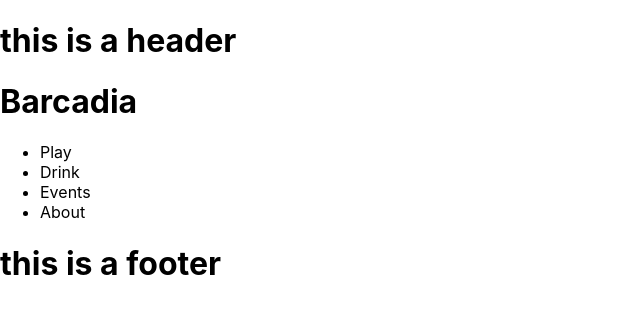
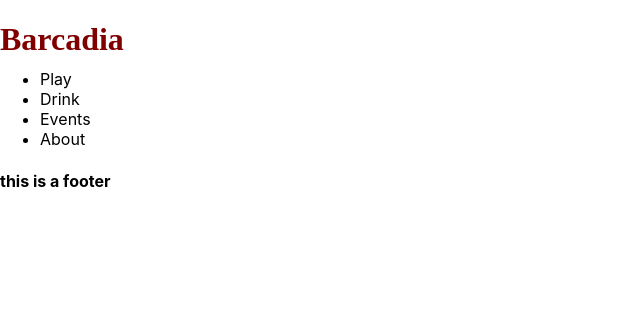
Before and after one commit to CoreyLongDev/BarCadia, a React (Create React App) app: page / in a window 1280 px wide. Shown: the top 314 px of the page, without its empty margins (0-640 px from the left). Built offline with nearby package versions, Linux system fonts and the light colour scheme.

Commit message:
added file structure to components and tested CSS on components. a-OK

```diff
--- a/src/App.js
+++ b/src/App.js
@@ -8,8 +8,8 @@
 import Login from './Pages/Login';
 import NotFoundPage from './Pages/NotFoundPage';
 import Member from './Pages/Member';
-import Header from './Components/Header';
-import Footer from './Components/Footer';
+import Header from './Components/Header/Header';
+import Footer from './Components/Footer/Footer';
 
 function App() {
   return (
--- a/src/Components/Footer.js
+++ b/src/Components/Footer/Footer.js
@@ -2,7 +2,7 @@
 
 const Footer = () => {
     return(
-        <h1>this is a footer</h1>
+        <h4>this is a footer</h4>
     )
 }
 
--- a/src/Components/Header.js
+++ /dev/null
@@ -1,9 +0,0 @@
-import React from "react";
-
-const Header = () => {
-    return(
-        <h1>this is a header</h1>
-    )
-}
-
-export default Header;
--- /dev/null
+++ b/src/Components/Header/Header.css
@@ -0,0 +1,5 @@
+#header {
+    font-family: "Smooch", cursive;
+    color: maroon;
+    margin-bottom: -5px;
+  }
--- /dev/null
+++ b/src/Components/Header/Header.js
@@ -0,0 +1,18 @@
+import React from "react";
+import "./Header.css";
+
+const Header = () => {
+    return(
+        <>
+        <h1 id="header">Barcadia</h1>
+        <ul>
+            <li>Play</li>
+            <li>Drink</li>
+            <li>Events</li>
+            <li>About</li>
+        </ul>
+        </>
+    )
+}
+
+export default Header;
--- a/src/Pages/Home.js
+++ b/src/Pages/Home.js
@@ -3,13 +3,7 @@
 const Home = () => {
     return(
         <>
-        <h1>Barcadia</h1>
-        <ul>
-            <li>Play</li>
-            <li>Drink</li>
-            <li>Events</li>
-            <li>About</li>
-        </ul>
+
         </>
     )
 }
--- a/src/Pages/NotFoundPage.js
+++ b/src/Pages/NotFoundPage.js
@@ -2,7 +2,10 @@
 
 const NotFoundPage = () => {
     return(
-        <h1>404: No Such Page Brah</h1>
+        <h1>404: Page not found.
+            <br />
+            please try again..
+        </h1>
     )
 }
 
```
Also changed, not shown: src/Components/Footer/Footer.css (added).
